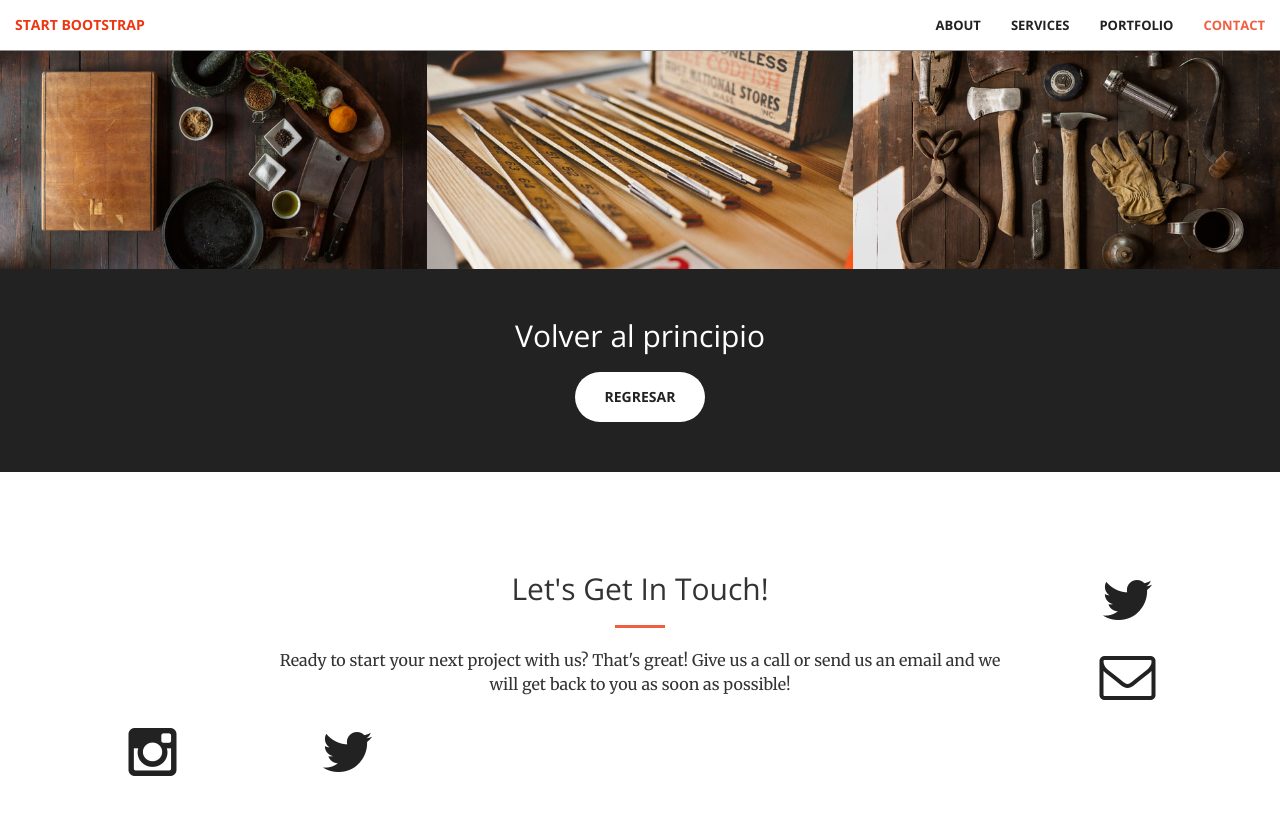
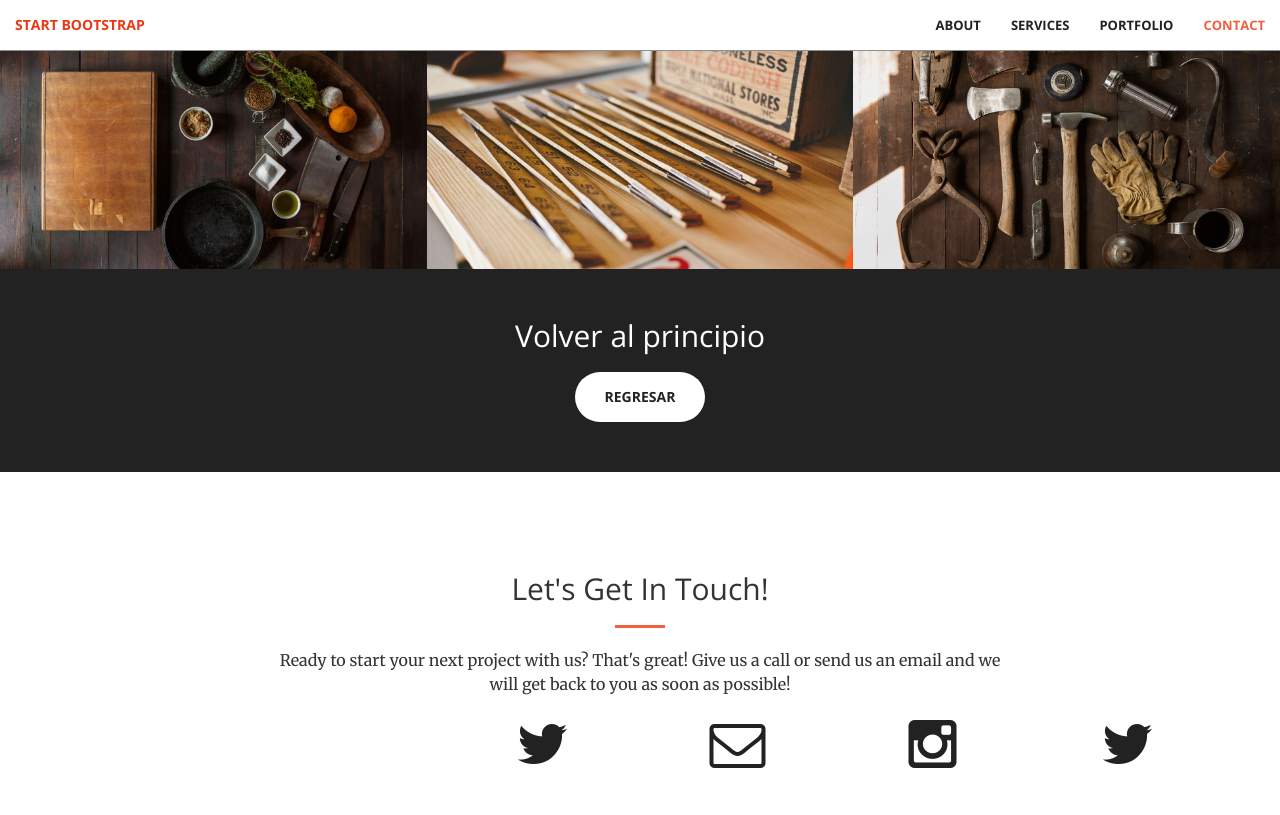
Before and after one commit to KatherineMerchanS/KatherineMerchanS.github.io, a Jekyll site: the page built from index.html, in a window 1280 px wide and 900 px high, scrolled down 1965 px. Shown: the top 815 px of the window. Built offline with Jekyll 4.4.1, drawn with Linux system fonts in a browser that asks for light colours.

Commit message:
Update contact.html

```diff
--- a/_includes/contact.html
+++ b/_includes/contact.html
@@ -6,7 +6,7 @@
                 <hr class="primary">
                 <p>Ready to start your next project with us? That's great! Give us a call or send us an email and we will get back to you as soon as possible!</p>
             </div>
-        <div class="col-lg-2 col-lg-offset-1,5 text-center">
+        <div class="col-lg-2 col-lg-offset-4 text-center">
             <a href="https://twitter.com/{{ site.twitter_username }}">
                 <i class="fa fa-twitter fa-3x wow bounceIn" data-wow-delay=".1s"></i>
                 <p>{{ site.twitter_username }}</p>
```
